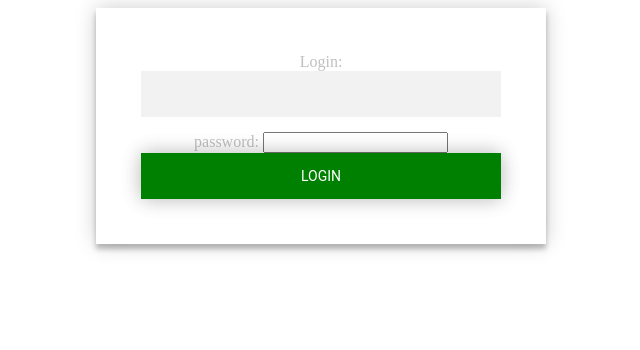
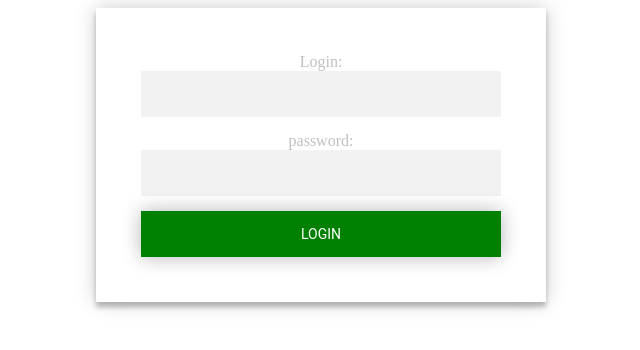
Before and after one commit to pcharli/ingrwf08-git, a plain HTML site: page contact.html in a window 1280 px wide. Shown: the whole page, without its empty margins (319-959 px from the left). Drawn offline with Linux system fonts and the light colour scheme.

Commit message:
css change imput pass

```diff
--- a/style.css
+++ b/style.css
@@ -28,7 +28,7 @@ footer {
   text-align: center;
   box-shadow: 0 0 20px 0 rgba(0, 0, 0, 0.2), 0 5px 5px 0 rgba(0, 0, 0, 0.24);
 }
-.login-form__login-input, .login-form__pwd_input {
+.login-form__login-input, .login-form__pwd-input{
   font-family: "Roboto", sans-serif;
   outline: 0;
   background: #f2f2f2;
```
